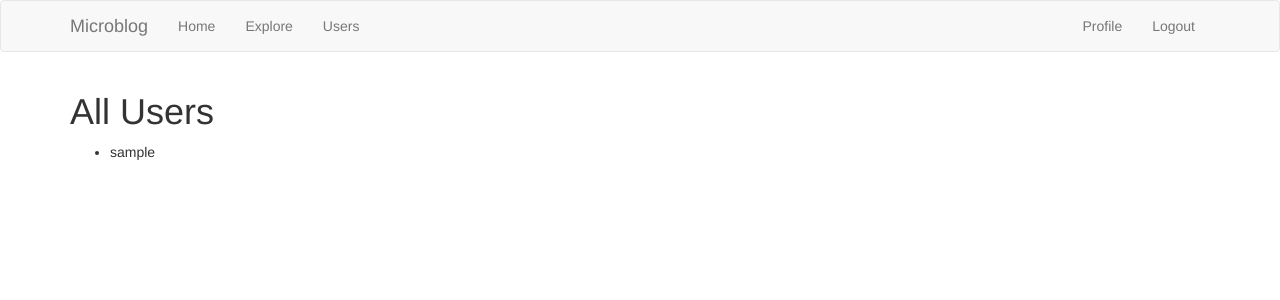
After one commit to mdwikigod/DBWE, a Flask app: page /users in a window 1280 px wide. The commit adds this page. Shown: the top 300 px of the page. Run offline with Flask 2, Linux system fonts and the light colour scheme; a user stored in the database is signed in; tables that the repository leaves empty hold one stand-in row (values such as "Sample post"); some libraries are stand-ins or nearby versions.

Commit message:
Ergänzungen

```diff
--- a/app/errors.py
+++ b/app/errors.py
@@ -20,4 +20,4 @@ def internal_error(error):
 		response = jsonify( {'error': 'Interner Server Error'} )
 		response.status_code = 500
 		return response
-return render_template('500.html'),500
+	return render_template('500.html'),500
--- a/app/routes.py
+++ b/app/routes.py
@@ -145,3 +145,9 @@ def explore():
 	prev_url = url_for('explore', page=posts.prev_num) \
 		if posts.has_prev else None
 	return render_template('index.html', title='Explore', posts=posts.items, next_url=next_url, prev_url=prev_url)
+
+@app.route('/users')
+@login_required
+def user_list():
+	users = User.query.all()
+	return render_template('user_list.html', title='Users', users=users)
--- a/app/templates/base.html
+++ b/app/templates/base.html
@@ -19,6 +19,7 @@
 			<ul class="nav navbar-nav">
 				<li><a href="{{ url_for('index') }}">Home</a></li>
 				<li><a href="{{ url_for('explore') }}">Explore</a></li>
+				<li><a href="{{ url_for('user_list') }}">Users</a></li>
 			</ul>
 			<ul class="nav navbar-nav navbar-right">
 				{% if user == current_user %}
--- /dev/null
+++ b/app/templates/user_list.html
@@ -0,0 +1,12 @@
+<!-- app/templates/user_list.html -->
+{% extends "base.html" %}
+{% block app_content %}
+	<h1>All Users</h1>
+	<ul>
+		{% for user in users %}
+			<li>
+				{{ user.username }}
+			</li>
+		{% endfor %}
+	</ul>
+{% endblock %}
--- a/config.py
+++ b/config.py
@@ -9,4 +9,3 @@ class Config(object):
 	SQLALCHEMY_DATABASE_URI = os.environ.get('DATABASE_URL')
 	SQLALCHEMY_TRACK_MODIFICATIONS = False
 	POSTS_PER_PAGE = 5
-	SERVER_NAME = 'localhost:5000'
```
Also changed, not shown: 12 other files.
